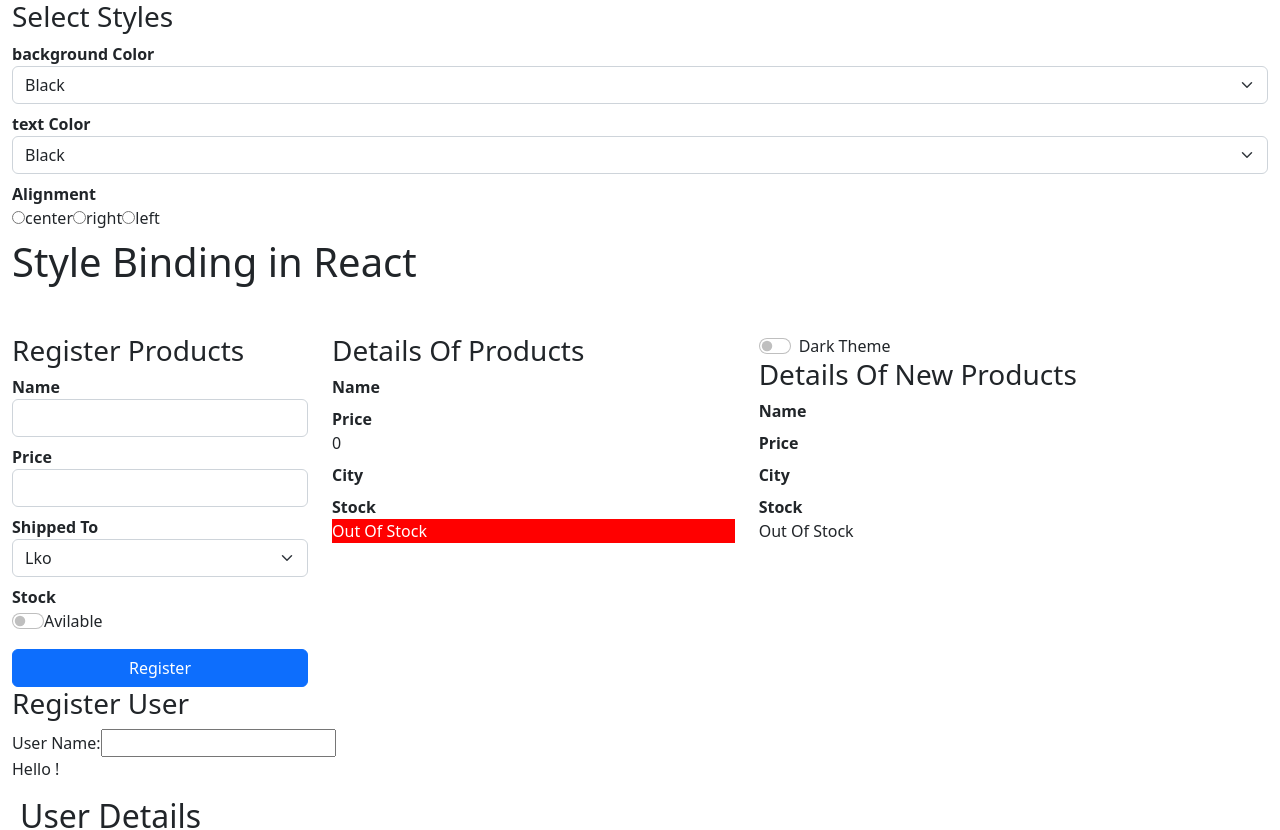
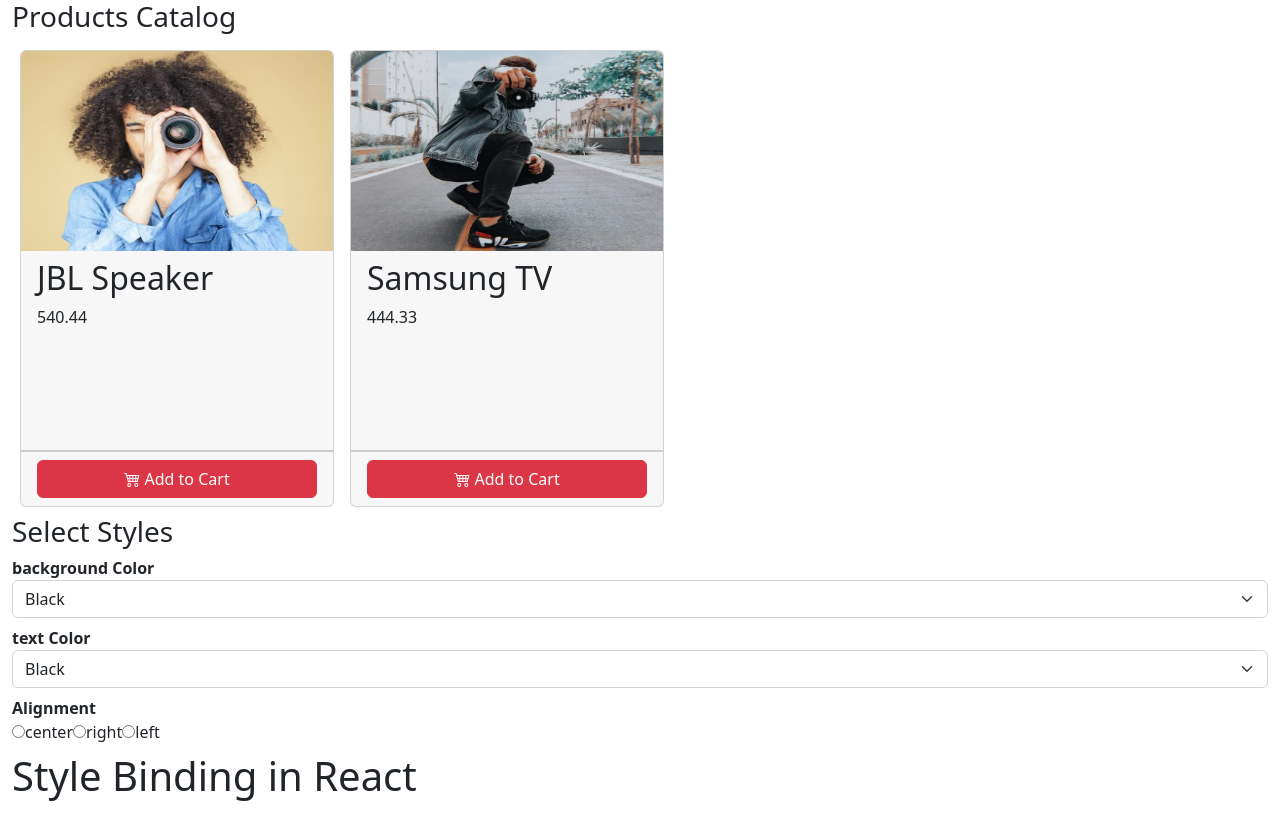
Before and after one commit to Iamam786/React-shopping, a React (Create React App) app: page / in a window 1280 px wide. Shown: the top 830 px of the page. Built offline with nearby package versions, Linux system fonts and the light colour scheme.

Commit message:
card compononet

```diff
--- /dev/null
+++ b/src/Components/CardComponent.js
@@ -0,0 +1,20 @@
+import React from "react";
+
+export default function CardComponent(props) {
+    return (
+        <div className="card w-25 m-2">
+            <img src={props.Photos} alt="Preview" className="card-img-top" height="200" />
+            <div className="card-header" style={{height:'200px'}}>
+                <h2>{props.Name}</h2>
+                <p>{props.Price}</p>
+                <p>{props.Category}</p>
+            </div>
+            <div className="card-footer">
+                <button className="btn btn-danger w-100">
+                    <span className="bi bi-cart4"></span> Add to Cart
+                </button>
+
+            </div>
+        </div>
+    )
+}
--- /dev/null
+++ b/src/Components/PropertiesDemoComponent.js
@@ -0,0 +1,23 @@
+import { useState } from "react";
+import CardComponent from "./CardComponent";
+
+export default function PropertiesDemoComponent() {
+
+    const [products] = useState([{ Name: 'JBL Speaker', Price: 540.44, Photos: "b5img/ab1.jpg" }, { Name: "Samsung TV", Price: 444.33, Photos: 'b5img/ab2.jpg' }])
+
+    return (
+        <>
+            <div className="container-fluid">
+                <h3>Products Catalog</h3>
+                <div className="d-flex flex-wrap">
+                    {
+                        products.map(product =>
+                            <CardComponent Name={product.Name} Price={product.Price} Photos={product.Photos} />
+                        )
+                    }
+
+                </div>
+            </div>
+        </>
+    )
+}
--- a/src/index.js
+++ b/src/index.js
@@ -16,10 +16,12 @@
 import StateDemoComponent from './Components/StateDemoComponent';
 import StateFunctionComponent from './Components/DataBindigUsingStatefunctionComp';
 import StyleBindingComponent from './Components/StyleBindingComponent';
+import PropertiesDemoComponent from './Components/PropertiesDemoComponent';
 
 const root = ReactDOM.createRoot(document.getElementById('root'));
 root.render(
   <React.StrictMode>
+    <PropertiesDemoComponent/>
     <StyleBindingComponent/>
    <StateFunctionComponent/>
     <StateDemoComponent/>
```
Also changed, not shown: src/Components/DataBindingFake.js.
